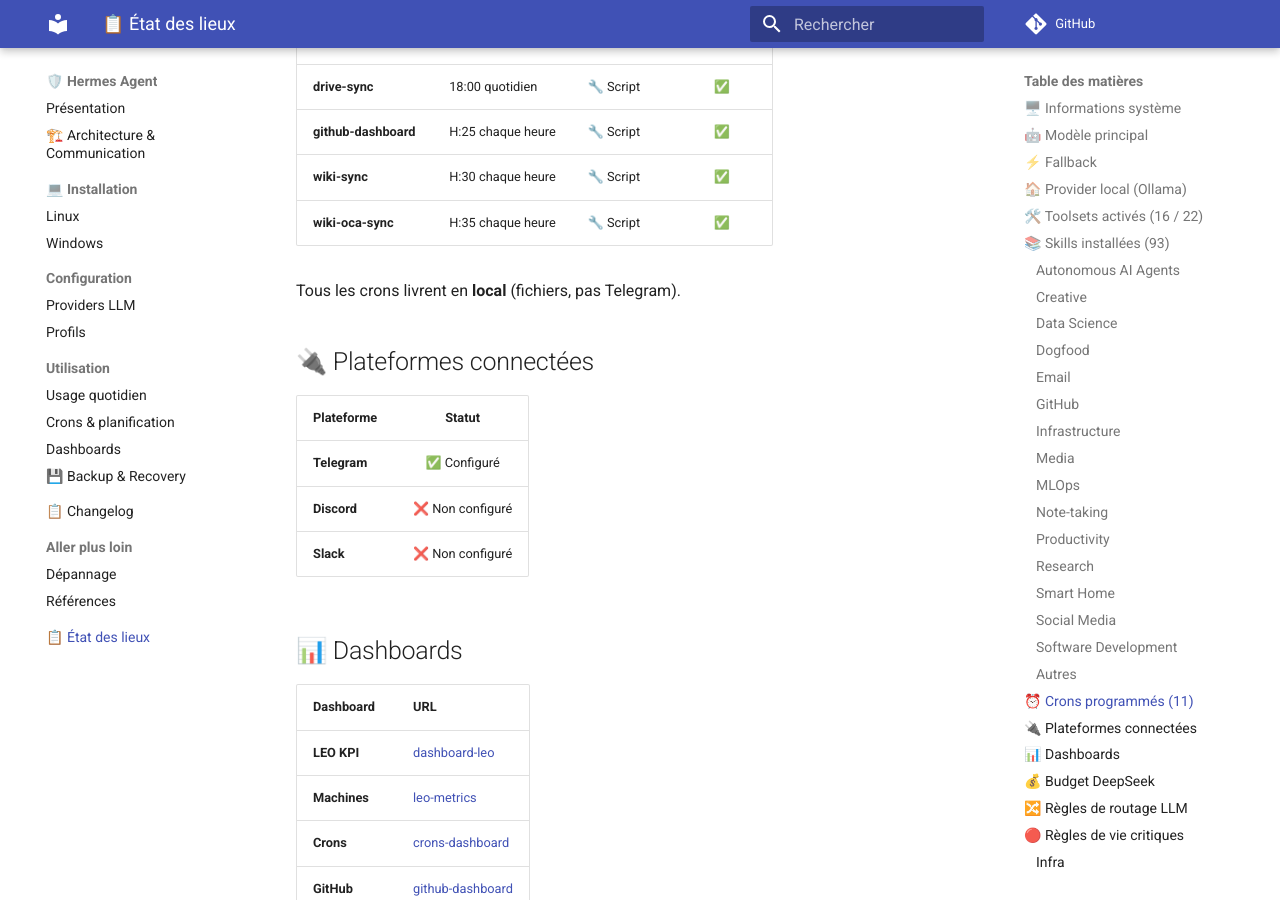
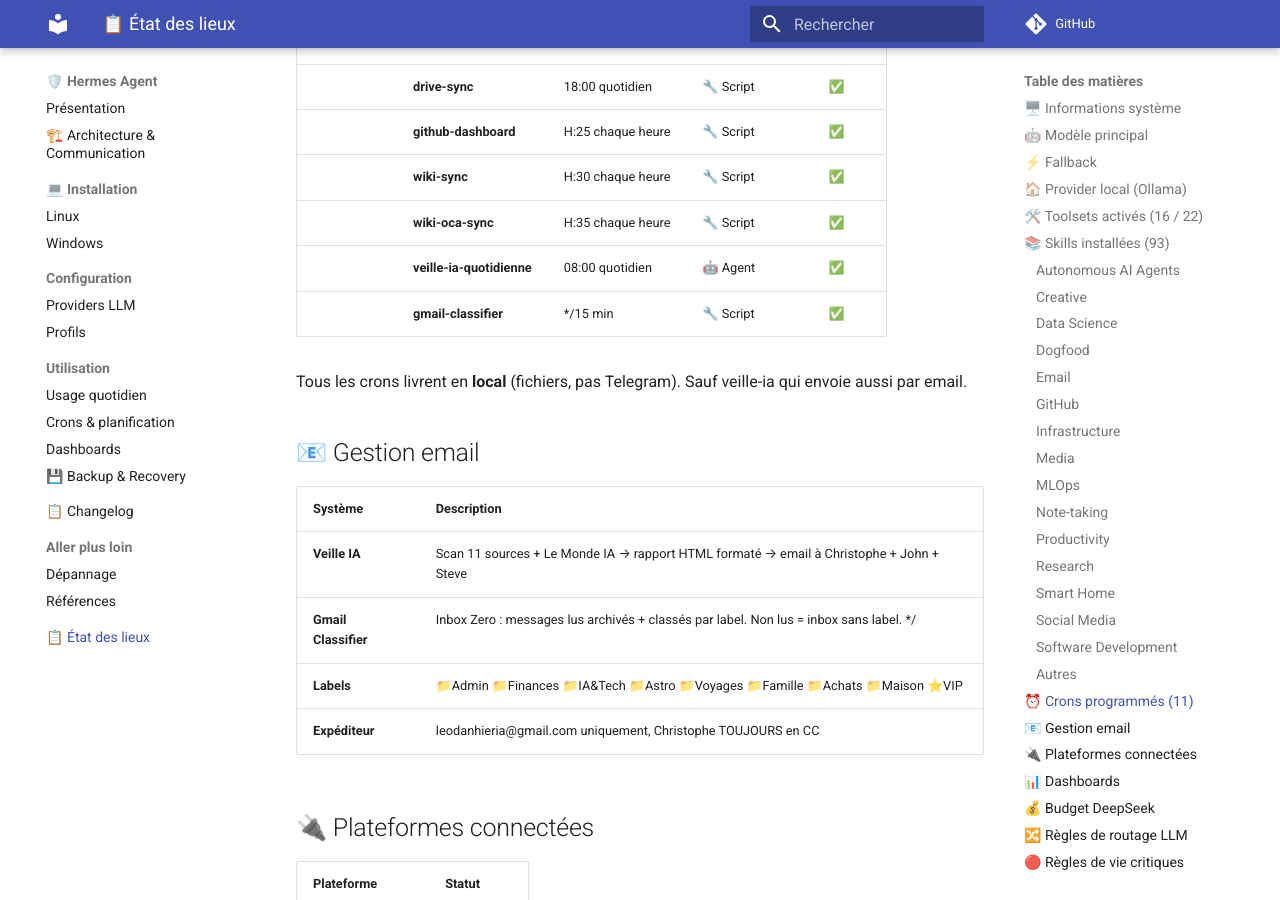
Before and after one commit to christophedanhier-hash/hermes-wiki, an MkDocs documentation site: the page built from docs/hermes/etat-des-lieux.md, in a window 1280 px wide and 900 px high, scrolled down 4988 px. Built offline with MkDocs 1.6.1 and Material for MkDocs 9.7.7, drawn with Linux system fonts in a browser that asks for light colours; comment, search, counter and statistics services are not loaded.

Commit message:
docs: ajout veille IA + Gmail Inbox Zero aux crons et état des lieux

```diff
--- a/docs/hermes/etat-des-lieux.md
+++ b/docs/hermes/etat-des-lieux.md
@@ -118,21 +118,32 @@
 
 ## ⏰ Crons programmés (11)
 
-| Cron | Horaire | Type | Statut |
-|------|---------|------|:------:|
-| **daily-backup** | 06:00 quotidien | 🔧 Script | ✅ |
-| **docs-update** | Lun 08:00 hebdo | 🧠 Ollama | ⚠️ |
-| **machines-kpi** | H:00 chaque heure | 🔧 Script | ✅ |
-| **budget-check-v6** | H:05 chaque heure | 🔧 Script | ✅ |
-| **dashboard-deploy** | H:10 chaque heure | 🔧 Script | ✅ |
-| **leo-metrics** | H:15 chaque heure | 🔧 Script | ✅ |
-| **crons-dashboard** | H:20 chaque heure | 🔧 Script | ✅ |
-| **drive-sync** | 18:00 quotidien | 🔧 Script | ✅ |
-| **github-dashboard** | H:25 chaque heure | 🔧 Script | ✅ |
-| **wiki-sync** | H:30 chaque heure | 🔧 Script | ✅ |
-| **wiki-oca-sync** | H:35 chaque heure | 🔧 Script | ✅ |
+|| Cron | Horaire | Type | Statut |
+||------|---------|------|:------:|
+|| **daily-backup** | 06:00 quotidien | 🔧 Script | ✅ |
+|| **docs-update** | Lun 08:00 hebdo | 🧠 Ollama | ⚠️ |
+|| **machines-kpi** | H:00 chaque heure | 🔧 Script | ✅ |
+|| **budget-check-v6** | H:05 chaque heure | 🔧 Script | ✅ |
+|| **dashboard-deploy** | H:10 chaque heure | 🔧 Script | ✅ |
+|| **leo-metrics** | H:15 chaque heure | 🔧 Script | ✅ |
+|| **crons-dashboard** | H:20 chaque heure | 🔧 Script | ✅ |
+|| **drive-sync** | 18:00 quotidien | 🔧 Script | ✅ |
+|| **github-dashboard** | H:25 chaque heure | 🔧 Script | ✅ |
+|| **wiki-sync** | H:30 chaque heure | 🔧 Script | ✅ |
+|| **wiki-oca-sync** | H:35 chaque heure | 🔧 Script | ✅ |
+|| **veille-ia-quotidienne** | 08:00 quotidien | 🤖 Agent | ✅ |
+|| **gmail-classifier** | */15 min | 🔧 Script | ✅ |
 
-Tous les crons livrent en **local** (fichiers, pas Telegram).
+Tous les crons livrent en **local** (fichiers, pas Telegram). Sauf veille-ia qui envoie aussi par email.
+
+## 📧 Gestion email
+
+| Système | Description |
+|---------|-------------|
+| **Veille IA** | Scan 11 sources + Le Monde IA → rapport HTML formaté → email à Christophe + John + Steve |
+| **Gmail Classifier** | Inbox Zero : messages lus archivés + classés par label. Non lus = inbox sans label. */
+| **Labels** | 📁Admin 📁Finances 📁IA&Tech 📁Astro 📁Voyages 📁Famille 📁Achats 📁Maison ⭐VIP |
+| **Expéditeur** | leodanhieria@gmail.com uniquement, Christophe TOUJOURS en CC |
 
 ## 🔌 Plateformes connectées
 
```
